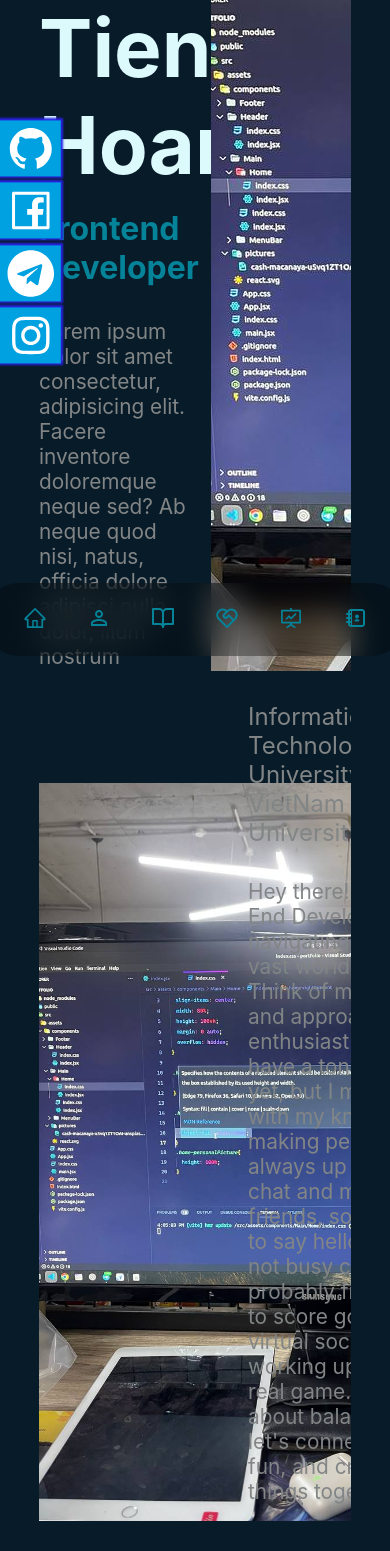
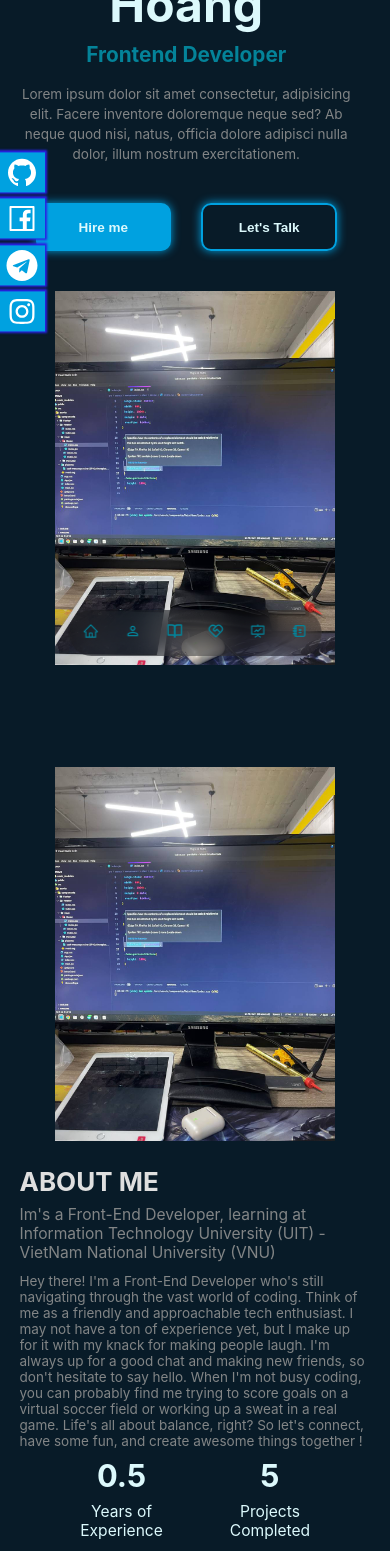
Before and after one commit to nhattien7701vn/nhattien-portfolio, a React (Vite) app: page / in a window 390 px wide. Shown: the part 180-1731 px from the top of the page. Built offline with nearby package versions, Linux system fonts and the light colour scheme.

Commit message:
WIP renponsive

```diff
--- a/src/App.css
+++ b/src/App.css
@@ -32,18 +32,46 @@
 }
 
 
-/* @media screen and (min-width: 0) {
+
+
+@media (max-width: 1360px) {
   :root {
-    --primary-font-size: calc(2.5rem*0.6);
-    --secondary-font-size: calc(2rem*0.6);
-    --third-font-size: calc(1.5rem*0.6);
-    --fourth-font-size: calc(1.3rem*0.6);
-    --fifth-font-size: calc(1rem*0.6);
+    --primary-font-size: calc(2.5rem*0.8);
+    --secondary-font-size: calc(2rem*0.8);
+    --third-font-size: calc(1.5rem*0.8);
+    --fourth-font-size: calc(1.3rem*0.8);
+    --fifth-font-size: calc(1rem*0.8);
   }
 
   .about-experience li h2 {
-    font-size: calc(3.5rem * 0.6)
+    font-size: calc(3.5rem * 0.8)
   }
 }
 
-@media (max-width: 1360px) {} */
+@media (max-width: 1090px) {
+  :root {
+    --primary-font-size: calc(2.5rem*0.7);
+    --secondary-font-size: calc(2rem*0.7);
+    --third-font-size: calc(1.5rem*0.7);
+    --fourth-font-size: calc(1.3rem*0.7);
+    --fifth-font-size: calc(1rem*0.7);
+  }
+
+  .about-experience li h2 {
+    font-size: calc(3.5rem * 0.7)
+  }
+}
+
+@media (max-width: 900px) {
+  :root {
+    --primary-font-size: calc(2.5rem*0.65);
+    --secondary-font-size: calc(2rem*0.65);
+    --third-font-size: calc(1.5rem*0.65);
+    --fourth-font-size: calc(1.3rem*0.65);
+    --fifth-font-size: calc(1rem*0.65);
+  }
+
+  .about-experience li h2 {
+    font-size: calc(3.5rem * 0.65)
+  }
+}
--- a/src/assets/components/Header/index.css
+++ b/src/assets/components/Header/index.css
@@ -52,7 +52,7 @@
 
 .header-btnMenu {
   display: none;
-  padding: 0.7rem;
+  padding: 0.5rem;
   background: transparent;
 
   border: solid 2px var(--primary-color);
@@ -62,46 +62,27 @@
 .header-btnMenu:hover {
   box-shadow: 0 0 4px 1px var(--third-text-color);
 }
-
-
-@media screen and (min-width: 0) {
-  .header {
-    opacity: 1;
-    visibility: visible;
-    z-index: 999;
-  }
-
-  .header-menu {
-    display: none;
-  }
-
-  .header-btnMenu {
-    display: block;
-  }
-
-  .header-container {
+@media (max-width: 1360px) {
+  .header-container{
     width: 90%;
   }
 }
 
-/* Reponsive dang lam do */
-
-/* @media screen and (min-width: 290px) {
-
+@media (max-width: 800px) {
+  .header-menu{
+    display: none;
+  }
+  .header-btnMenu {
+    display: block;
+  }
 }
-
-@media screen and (min-width: 990px) {
-  .header-menu {
+@media (max-width: 230px) {
+  .header-btnMenu {
     display: none;
   }
 }
-
-@media screen and (min-width: 990px) {
-  .header-menu {
-    display: flex;
-  }
-
-  .header-btnMenu {
+@media (max-width: 180px) {
+  .header {
     display: none;
   }
-} */
+}
--- a/src/assets/components/Main/About/index.css
+++ b/src/assets/components/Main/About/index.css
@@ -1,27 +1,28 @@
-.about-leftContent {
-  width: 60%;
+.section.about {
+  gap: 7%;
+  align-items: center;
 }
 
 .about-leftContent img {
-  height: 100%;
+  width: 100%;
+  object-fit: cover;
 }
 
 .about-rightContent {
   display: flex;
-  flex-grow: 1;
+  width: 40%;
   flex-direction: column;
   justify-content: center;
-  margin-left: 7%;
 }
 
 .about-introduce {
-  margin-bottom: 2rem;
+  margin-bottom: 1.5rem;
   font-size: var(--third-font-size);
   color: var(--fourth-text-color);
 }
 
 .about-description {
-  margin-bottom: 2rem;
+  margin-bottom: 1rem;
   font-size: var(--fourth-font-size);
   color: var(--fourth-text-color);
 }
@@ -38,11 +39,11 @@
   display: flex;
   flex-direction: column;
   align-items: center;
-  margin-bottom: 3rem;
+  margin-bottom: 1.5rem;
 }
 
 .about-experience li h2 {
-  margin-bottom: 1rem;
+  margin-bottom: 0.5rem;
   color: var(--primary-text-color);
   font-size: 3.5rem;
 }
@@ -104,16 +105,67 @@
 
 
 
-/* Reponsive Dang lam DO */
-/* @media screen and (min-width: 0) {
+@media (max-width: 1360px) {
+  .about-experience li h2 {
+    font-size: calc(3.5rem * 0.8)
+  }
+}
+
+@media (max-width: 1180px) {
+  .about-leftContent {
+    max-width: 60%;
+  }
+
+  .about-experience li h2 {
+    font-size: calc(3.5rem * 0.7)
+  }
+}
+
+@media (max-width: 1090px) {
   .about-experience li h2 {
     font-size: calc(3.5rem * 0.6)
   }
 }
 
+@media (max-width: 900px) {
+  .section.about {
+    gap: 2%;
+    height: 130vh;
+  }
 
-@media (max-width: 1360px) {
   .about-experience li h2 {
-    font-size: calc(3.5rem * 0.7)
+    font-size: calc(3.5rem * 0.55)
   }
-} */
+}
+
+@media (max-width: 800px) {
+
+
+  .about-leftContent {
+    max-width: 80%;
+  }
+
+  .about-rightContent {
+    width: 100%;
+  }
+
+  .about-introduce {
+    margin-bottom: 0.7rem;
+  }
+
+  .about-description {
+    margin-bottom: 0.5rem;
+  }
+
+  .about-experience {
+    gap: 1rem;
+  }
+
+  .about-experience li h2 {
+    margin-bottom: 0.5rem;
+  }
+
+  .about-experience li {
+    margin-bottom: 0.8rem;
+  }
+}
--- a/src/assets/components/Main/Home/index.css
+++ b/src/assets/components/Main/Home/index.css
@@ -29,12 +29,11 @@
 }
 
 .home-rightContent {
-  max-width: 45%;
-  flex-shrink: 0;
+  flex-shrink: 1;
 }
 
 .home-personalPicture {
-  height: 100%;
+  width: 100%;
 }
 
 .home-button {
@@ -127,33 +126,57 @@
   height: 100%;
 }
 
-
-/* Reponsive dang lam */
-/* @media screen and (min-width: 0px) {
-  .home-leftContent {
-    max-width: 100%;
-    padding: 0;
-  }
-
+@media (max-width: 1360px) {
   .home-name {
-    margin-bottom: 0.3rem;
-    font-size: calc(5rem*0.5);
+    font-size: calc(5rem*0.8);
+    margin-bottom: 0.5rem;
   }
 
   .home-position {
-    margin-bottom: 0.5rem;
+    margin-bottom: 1rem;
+  }
+
+  .home-button {
+    margin-top: 1rem;
+  }
+}
+
+@media (max-width: 1825px) {
+  .home-leftContent{
+    max-width: 45%;
+  }
+}
+
+@media (max-width: 1080px) {
+  .home-name {
+    font-size: calc(5rem*0.6);
   }
 
   .home-button {
     margin-top: 0.5rem;
   }
+}
 
-  .section.home {
-    align-items: normal;
-    flex-direction: column;
+@media (max-width: 800px) {
+  .home-leftContent {
+    max-width: 100%;
+    text-align: center;
+  }
+
+  .home-button {
+    justify-content: space-between;
+    width: 100%;
+    margin: 1.5rem 0;
   }
 
   .home-rightContent {
-    max-width: 50%;
+    width: 80%;
+    max-height: 65%;
+    text-align: center;
   }
-} */
+
+  .home-personalPicture {
+    align-self: center;
+  }
+
+}
--- a/src/assets/components/Main/index.css
+++ b/src/assets/components/Main/index.css
@@ -10,18 +10,26 @@
 }
 
 .sectionTitle {
-  margin-bottom: 3rem;
+  margin-bottom: 1.5rem;
   text-transform: uppercase;
   font-size: var(--primary-font-size);
   font-weight: bold;
   color: var(--third-text-color);
 }
 
+@media (max-width: 1360px) {
+  .section {
+    width: 90%;
+  }
+}
 
-/* @media (min-width: 0) {
+@media (max-width: 800px) {
   .section {
-    display: block;
-    width: 90%;
+    flex-direction: column;
     padding-top: 4rem;
+    align-items: center;
   }
-} */
+  .sectionTitle{
+    margin-bottom: 0.5rem;
+  }
+}
--- a/src/assets/components/NavContact/index.css
+++ b/src/assets/components/NavContact/index.css
@@ -37,7 +37,6 @@
   justify-content: space-between;
 
   padding: 0.4rem;
-  width: 100%;
   height: 3.5rem;
 
   color: #fff;
@@ -48,6 +47,7 @@
 
 .navContact-container span {
   font-weight: bold;
+  font-size: var(--fifth-font-size);
   background-color: transparent;
 }
 
@@ -58,19 +58,30 @@
   background-color: transparent;
 }
 
-/* @media screen and (min-width: 0) {
+
+@media (max-width: 1360px) {
+  .navContact-container a svg {
+    width: 2rem;
+    height: 2rem;
+  }
+
+  .navContact-container a {
+    height: 2.5rem;
+  }
+
   .navContact-container {
-    z-index: -999;
-    opacity: 0;
-    visibility: hidden;
+    width: 7rem;
   }
 }
 
-@media screen and (min-width: 900px) {
+@media (max-width: 900px) {
   .navContact-container {
-    opacity: 1;
-    visibility: visible;
-    z-index: 999;
+    width: auto;
   }
-
-} */
+  .navContact-container span {
+  display: none;
+  }
+  .navContact-container {
+  transform: translate(0, -50%);
+  }
+}
--- a/src/assets/components/NavMenu/index.css
+++ b/src/assets/components/NavMenu/index.css
@@ -32,7 +32,7 @@
   height: 1.5rem;
 }
 
-/* @media screen and (min-width: 0px) {
+@media screen and (max-width: 490px) {
   .navMenu-icon svg {
     width: 1rem;
     height: 1rem;
@@ -46,4 +46,4 @@
   .navMenu-icon {
     padding: 0.7rem;
   }
-} */
+}
```
Also changed, not shown: 2 other files (tests, documents, lock files or other folders).
